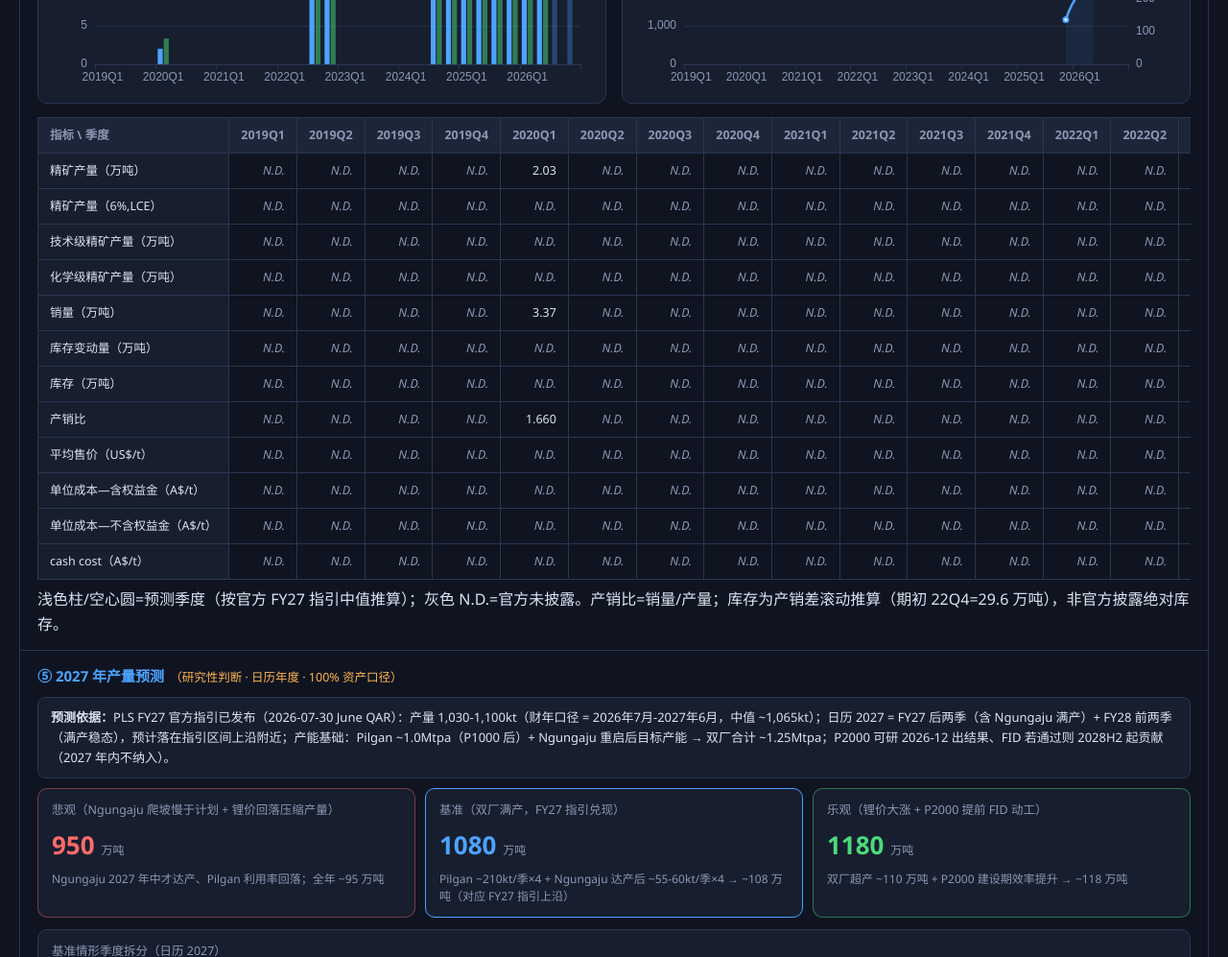
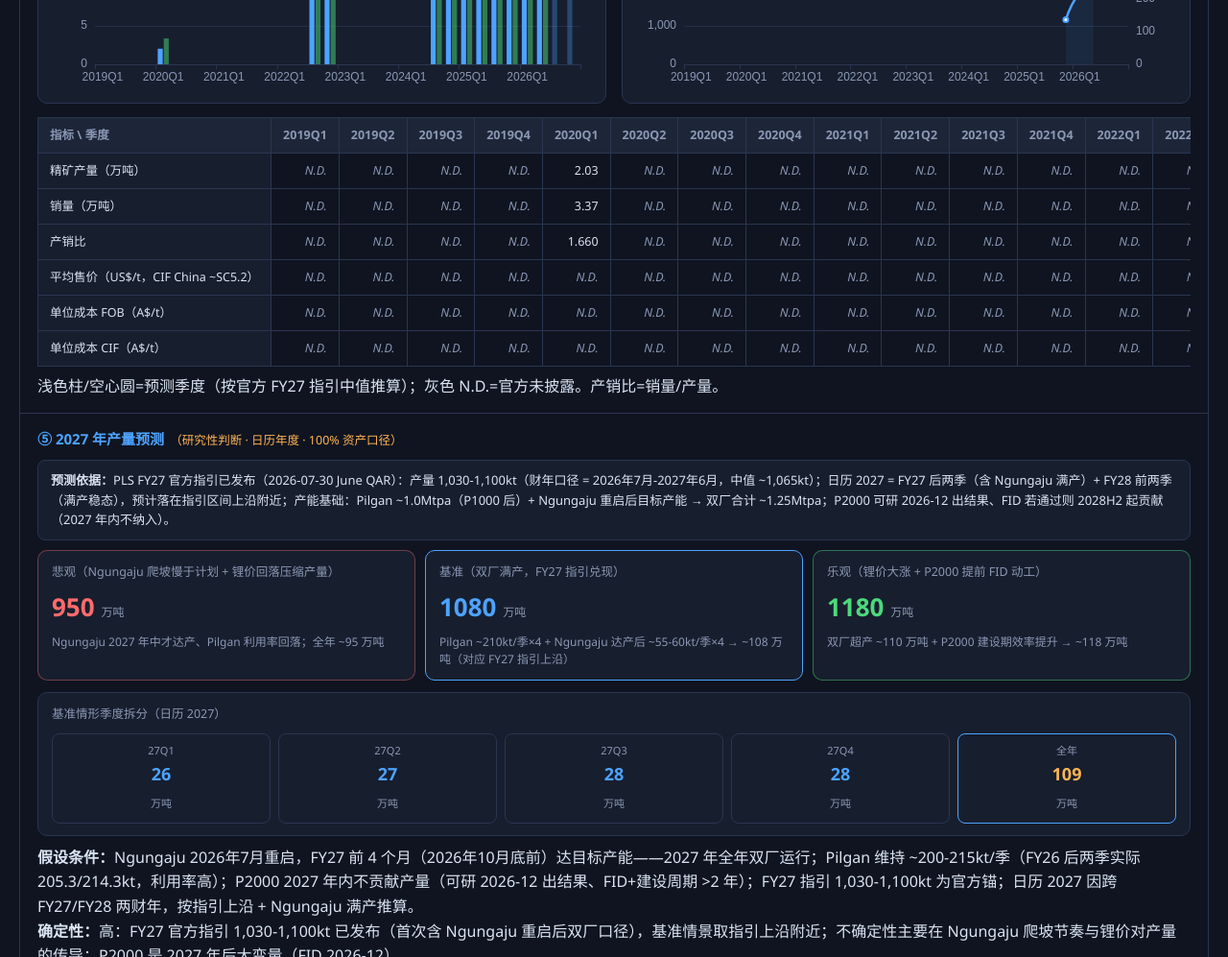
Before and after one commit to handizheng232-eng/cyberland, a plain HTML site: page pilgangoora.html in a window 1280 px wide. Shown: the part 1880-2877 px from the top of the page at 96% size. Drawn offline with nearby package versions, Linux system fonts and the light colour scheme.

Commit message:
历史数据表按矿山披露口径动态生成行（Pilgangoora精简至6行+新增CIF成本）

```diff
--- a/data.js
+++ b/data.js
@@ -40,6 +40,56 @@ const YONGAN_DATA = {
    "report": "IGO June 2026 Quarterly Activities Report（2026-07-28 发布，FY26 Q4 / 日历26Q2）",
    "source_url": "https://www.igo.com.au/site/investor-center/investor-center1",
    "equity_note": "100% 资产口径（Talison 运营）；IGO→TLEA 49%，TLEA/Windfield→Greenbushes 51%，Albemarle 49%",
+   "history_labels": [
+    [
+     "production",
+     "精矿产量（万吨）"
+    ],
+    [
+     "lce",
+     "精矿产量（6%,LCE）"
+    ],
+    [
+     "tech_grade",
+     "技术级精矿产量（万吨）"
+    ],
+    [
+     "chem_grade",
+     "化学级精矿产量（万吨）"
+    ],
+    [
+     "sales",
+     "销量（万吨）"
+    ],
+    [
+     "inv_change",
+     "库存变动量（万吨）"
+    ],
+    [
+     "inventory",
+     "库存（万吨）"
+    ],
+    [
+     "prod_sales_ratio",
+     "产销比"
+    ],
+    [
+     "avg_price",
+     "平均售价（US$/t）"
+    ],
+    [
+     "cost_with_royalty",
+     "单位成本—含权益金（A$/t）"
+    ],
+    [
+     "cost_no_royalty",
+     "单位成本—不含权益金（A$/t）"
+    ],
+    [
+     "cash_cost",
+     "cash cost（A$/t）"
+    ]
+   ],
    "status_26q2": {
     "existing_lines": [
      {
@@ -467,6 +517,32 @@ const YONGAN_DATA = {
    "report": "PLS June 2026 Quarterly Activities Report（2026-07-30 发布，FY26 Q4 / 日历26Q2）；FY25 Annual Report",
    "source_url": "https://www.pls.com/invest/asx-announcements",
    "equity_note": "100% 资产口径（PLS 全资拥有并运营）；Pilgangoora 为世界最大独立拥有的硬岩锂矿",
+   "history_labels": [
+    [
+     "production",
+     "精矿产量（万吨）"
+    ],
+    [
+     "sales",
+     "销量（万吨）"
+    ],
+    [
+     "prod_sales_ratio",
+     "产销比"
+    ],
+    [
+     "avg_price",
+     "平均售价（US$/t，CIF China ~SC5.2）"
+    ],
+    [
+     "cash_cost",
+     "单位成本 FOB（A$/t）"
+    ],
+    [
+     "cif_cost",
+     "单位成本 CIF（A$/t）"
+    ]
+   ],
    "status_26q2": {
     "existing_lines": [
      {
@@ -1668,6 +1744,40 @@ const YONGAN_DATA = {
     616,
     null,
     null
+   ],
+   "cif_cost": [
+    null,
+    null,
+    null,
+    null,
+    null,
+    null,
+    null,
+    null,
+    null,
+    null,
+    null,
+    null,
+    null,
+    null,
+    null,
+    null,
+    null,
+    null,
+    null,
+    null,
+    null,
+    null,
+    null,
+    null,
+    null,
+    null,
+    null,
+    717,
+    733,
+    845,
+    null,
+    null
    ]
   },
   "yearly": {
--- a/pilgangoora.html
+++ b/pilgangoora.html
@@ -222,7 +222,7 @@ const m = MINE;
       <div class="table-wrap">
         <table class="hist-table" id="hist_${m.mine}"></table>
       </div>
-      <div class="note" style="margin-top:8px">${D.meta.color_legend}。产销比=销量/产量；库存为产销差滚动推算（期初 22Q4=29.6 万吨），非官方披露绝对库存。</div>
+      <div class="note" style="margin-top:8px">${D.meta.color_legend}。产销比=销量/产量${m.mine === 'Greenbushes' ? '；库存为产销差滚动推算（期初 22Q4=29.6 万吨），非官方披露绝对库存' : ''}。</div>
     </div>
     <div class="cat">
       <h3>⑤ 2027 年产量预测<span class="q">（研究性判断 · 日历年度 · 100% 资产口径）</span></h3>
@@ -352,7 +352,8 @@ const m = MINE;
 
 // ---------- 历史数据表 ----------
 function renderHist(mine) {
-  const labels = D.history_labels;
+  // 每矿山自带的指标行定义（各矿山披露口径不同，未披露的指标行不展示）
+  const labels = MINE.history_labels || D.history_labels;
   let html = '<thead><tr><th>指标 \\ 季度</th>';
   Q.forEach(q => html += `<th>${q}</th>`);
   html += '</tr></thead><tbody>';
```
Also changed, not shown: index.html (+3 -2 lines).
